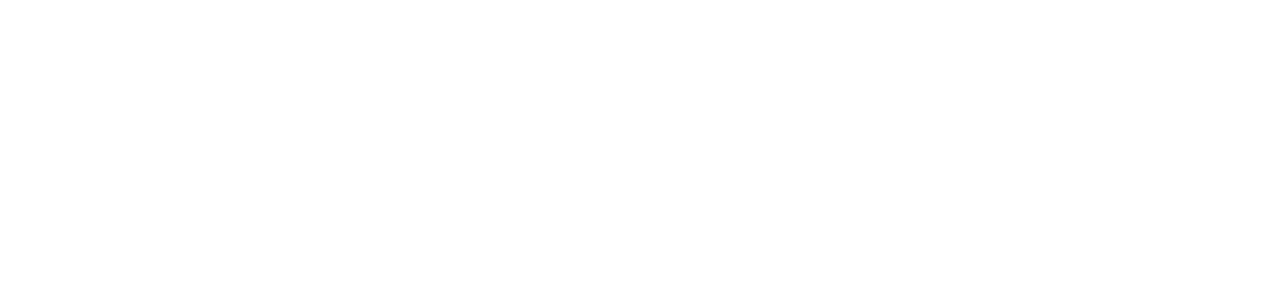
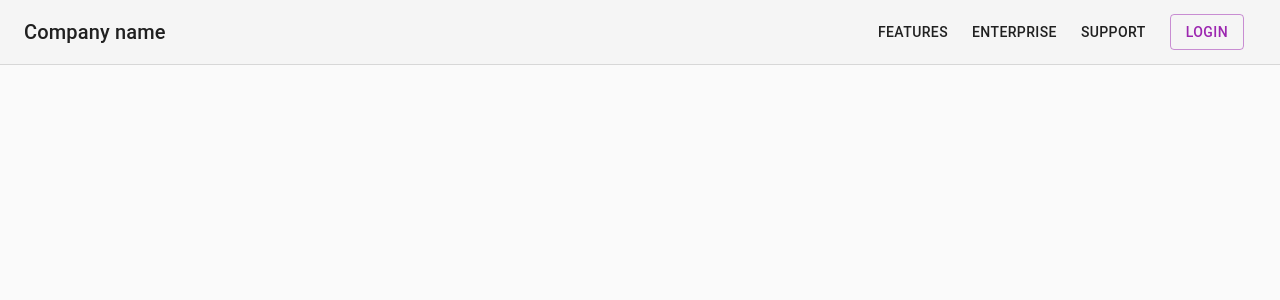
Before and after one commit to scotch02/react-redux-saga, a React (Create React App) app: page / in a window 1280 px wide. Shown: the top 300 px of the page. Built offline with nearby package versions, Linux system fonts and the light colour scheme.

Commit message:
added material-ui Pricing template as prototype

```diff
--- a/src/App.js
+++ b/src/App.js
@@ -1,10 +1,30 @@
-import React from 'react';
-import './App.css';
+import React from "react";
+import "./App.css";
+import RRSAppBar from "./components/RRSAppBar/RRSAppBar";
+
+import CssBaseline from "@material-ui/core/CssBaseline";
+import { ThemeProvider } from "@material-ui/styles";
+import { createMuiTheme } from "@material-ui/core";
+import { purple, green } from "@material-ui/core/colors";
+
+const theme = createMuiTheme({
+  palette: {
+    primary: purple,
+    secondary: green,
+  },
+  status: {
+    danger: 'orange',
+  },
+});
 
 function App() {
   return (
-    <div className="App">
-    </div>
+    <>
+      <ThemeProvider theme={theme}>
+        <CssBaseline />
+        <RRSAppBar />
+      </ThemeProvider>
+    </>
   );
 }
 
--- a/src/components/RRSAppBar/RRSAppBar.js
+++ b/src/components/RRSAppBar/RRSAppBar.js
@@ -1,8 +1,108 @@
-import React from 'react'
+import AppBar from "@material-ui/core/AppBar";
+import React from "react";
+import { Toolbar, Typography, Link, Button } from "@material-ui/core";
+import { makeStyles } from "@material-ui/styles";
 
-function RRSAppBar(props) {
-    return (
 
-        <div></div>
-    )
+
+const useStyles = makeStyles(theme => ({
+  "@global": {
+    body: {
+      backgroundColor: theme.palette.common.white
+    },
+    ul: {
+      margin: 0,
+      padding: 0
+    },
+    li: {
+      listStyle: "none"
+    }
+  },
+  appBar: {
+    borderBottom: `1px solid ${theme.palette.divider}`
+  },
+  toolbar: {
+    flexWrap: "wrap"
+  },
+  toolbarTitle: {
+    flexGrow: 1
+  },
+  link: {
+    margin: theme.spacing(1, 1.5)
+  },
+  heroContent: {
+    padding: theme.spacing(8, 0, 6)
+  },
+  cardHeader: {
+    backgroundColor: theme.palette.grey[200]
+  },
+  cardPricing: {
+    display: "flex",
+    justifyContent: "center",
+    alignItems: "baseline",
+    marginBottom: theme.spacing(2)
+  },
+  footer: {
+    borderTop: `1px solid ${theme.palette.divider}`,
+    marginTop: theme.spacing(8),
+    paddingTop: theme.spacing(3),
+    paddingBottom: theme.spacing(3),
+    [theme.breakpoints.up("sm")]: {
+      paddingTop: theme.spacing(6),
+      paddingBottom: theme.spacing(6)
+    }
+  }
+}));
+
+export default function RRSAppBar(props) {
+  const classes = useStyles();
+
+  return (
+    <AppBar position="static" color="default" elevation={0} className={classes.appBar}>
+      <Toolbar className={classes.toolbar}>
+        <Typography
+          variant="h6"
+          color="inherit"
+          noWrap
+          className={classes.toolbarTitle}
+        >
+          Company name
+        </Typography>
+        <nav>
+          <Link
+            variant="button"
+            color="textPrimary"
+            href="#"
+            className={classes.link}
+          >
+            Features
+          </Link>
+          <Link
+            variant="button"
+            color="textPrimary"
+            href="#"
+            className={classes.link}
+          >
+            Enterprise
+          </Link>
+          <Link
+            variant="button"
+            color="textPrimary"
+            href="#"
+            className={classes.link}
+          >
+            Support
+          </Link>
+        </nav>
+        <Button
+          href="#"
+          color="primary"
+          variant="outlined"
+          className={classes.link}
+        >
+          Login
+        </Button>
+      </Toolbar>
+    </AppBar>
+  );
 }
```
Also changed, not shown: package.json (+6 -2 lines), 2 other files (tests, documents, lock files or other folders).
